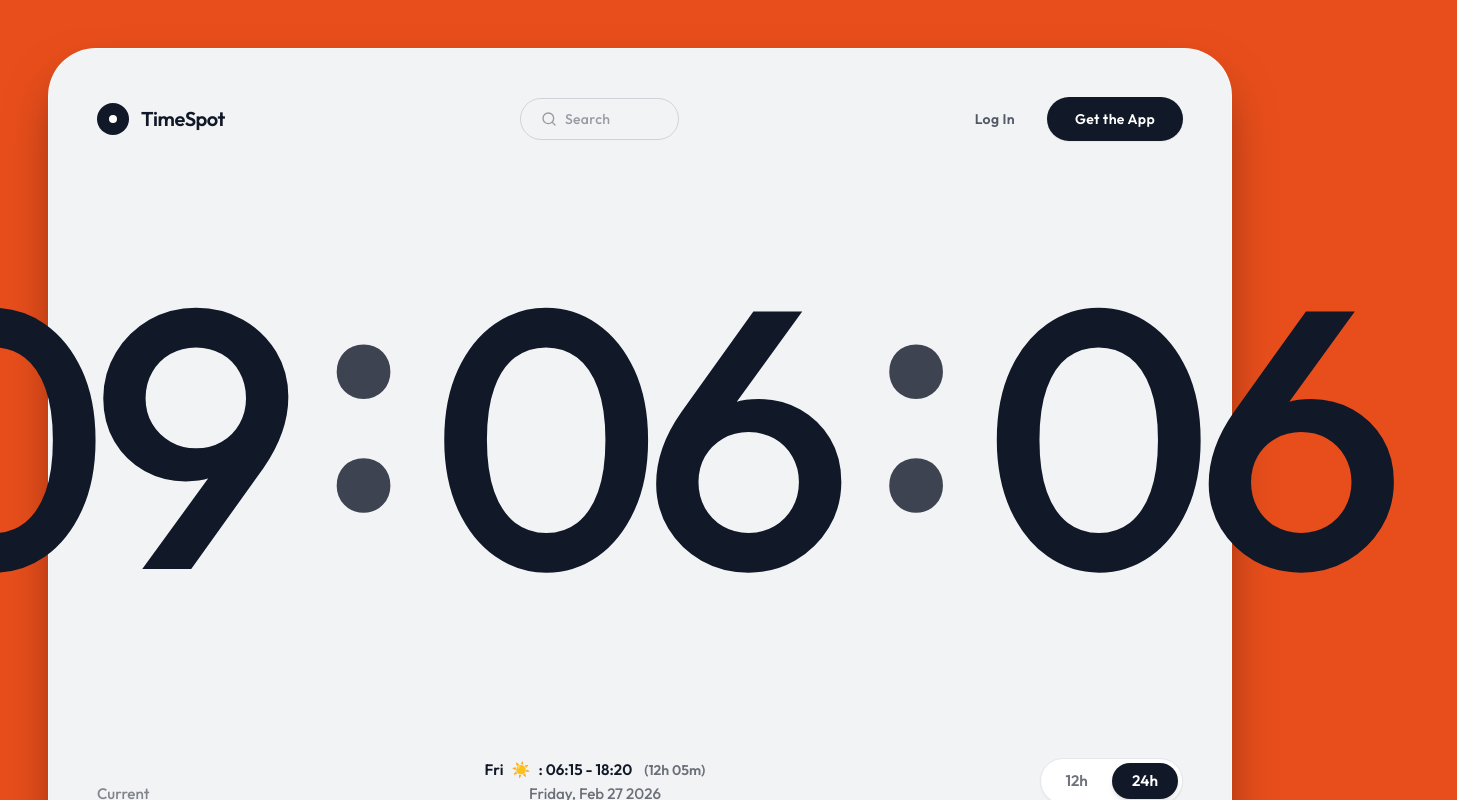
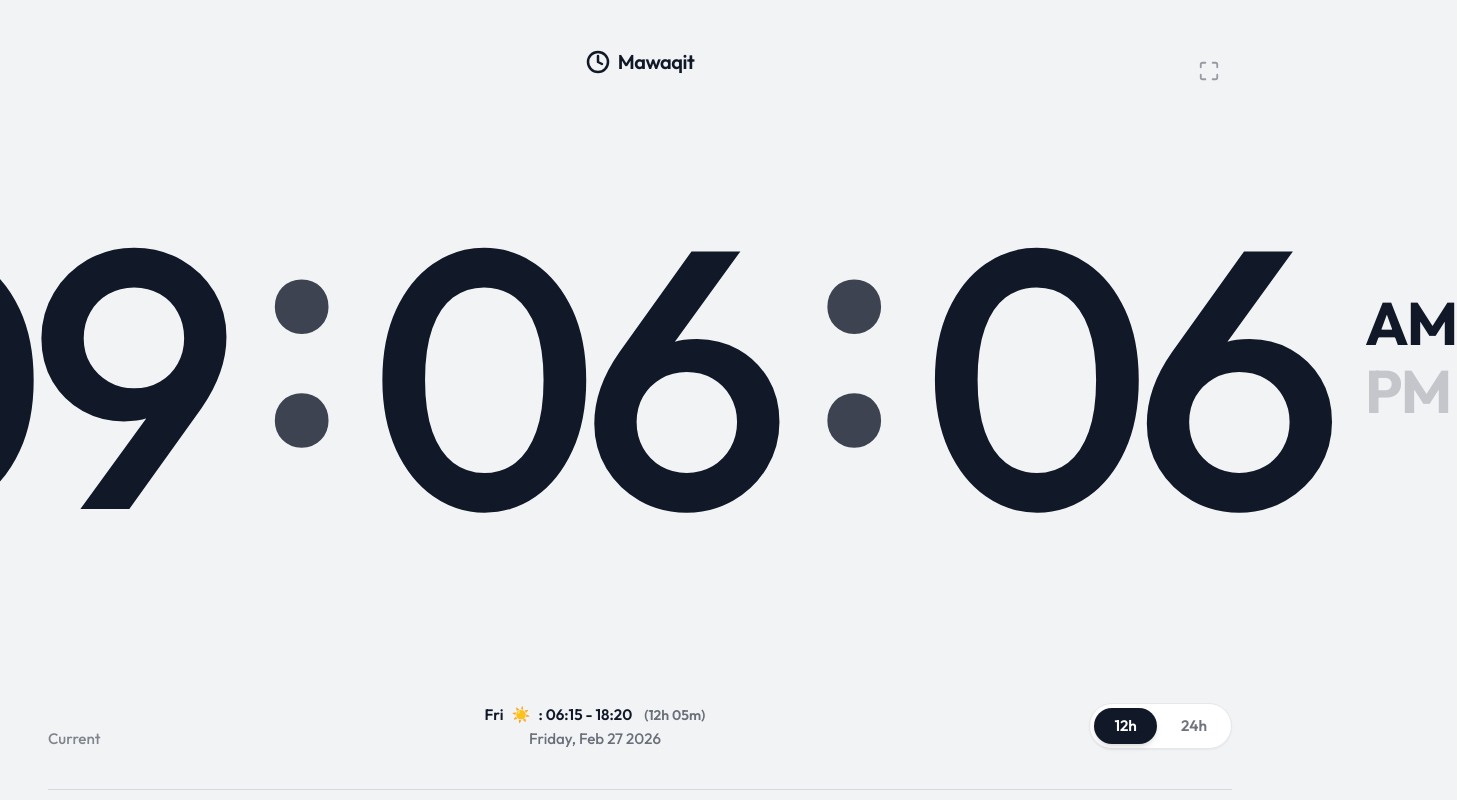
Before and after one commit to labib03/my-digital-clock, a Next.js app: page / in a window 1280 px wide. Both pictures are taken after a click on the element "12h". Shown: the top 800 px of the page, 1457 px wide, since content can reach past the window. Built offline with nearby package versions, Linux system fonts and the light colour scheme.

Commit message:
feat: redesign to full gray dashboard, rename to Mawaqit, add 12H/24H toggle with AM/PM, and standby mode with Esc shortcut

```diff
--- a/app/globals.css
+++ b/app/globals.css
@@ -5,7 +5,7 @@
 @tailwind utilities;
 
 :root {
-  --background: #e84e1b; /* Vibrant Orange matching the reference */
+  --background: #f2f3f5; /* Dashboard Gray */
   --foreground: #111827; /* Dark Gray text */
 }
 
--- a/app/layout.tsx
+++ b/app/layout.tsx
@@ -2,8 +2,8 @@ import type { Metadata } from "next";
 import "@/app/globals.css";
 
 export const metadata: Metadata = {
-    title: "TimeSpot | Global Clock",
-    description: "A clean dashboard clock experience.",
+    title: "Mawaqit",
+    description: "A clean clock.",
 };
 
 export default function RootLayout({
@@ -13,7 +13,7 @@ export default function RootLayout({
 }>) {
     return (
         <html lang="en" suppressHydrationWarning>
-            <body className="antialiased min-h-screen flex items-center justify-center p-4 lg:p-12">
+            <body className="antialiased min-h-screen flex flex-col">
                 {children}
             </body>
         </html>
--- a/components/Clock.tsx
+++ b/components/Clock.tsx
@@ -5,12 +5,25 @@ import { motion } from "framer-motion";
 
 export const Clock = () => {
     const [time, setTime] = useState<Date | null>(null);
+    const [is24Hour, setIs24Hour] = useState<boolean>(true);
+    const [isStandbyMode, setIsStandbyMode] = useState<boolean>(false);
+
+    useEffect(() => {
+        const handleKeyDown = (e: KeyboardEvent) => {
+            if (e.key === "Escape") {
+                setIsStandbyMode(false);
+            }
+        };
+        window.addEventListener("keydown", handleKeyDown);
+        return () => window.removeEventListener("keydown", handleKeyDown);
+    }, []);
 
     useEffect(() => {
         setTime(new Date());
         const interval = setInterval(() => {
             setTime(new Date());
         }, 1000);
+
         return () => clearInterval(interval);
     }, []);
 
@@ -18,7 +31,12 @@ export const Clock = () => {
 
     const formatComponent = (val: number) => val.toString().padStart(2, "0");
 
-    const hours = formatComponent(time.getHours());
+    let rawHours = time.getHours();
+    const ampm = rawHours >= 12 ? 'PM' : 'AM';
+    if (!is24Hour) {
+        rawHours = rawHours % 12 || 12;
+    }
+    const hours = formatComponent(rawHours);
     const minutes = formatComponent(time.getMinutes());
     const seconds = formatComponent(time.getSeconds());
 
@@ -34,31 +52,42 @@ export const Clock = () => {
     const fullDateStr = `${dayName}, ${monthName} ${dateNum} ${year}`;
     const dayOfWeek = dayName.substring(0, 3);
 
+
+
     return (
-        <div className="w-full max-w-[1400px] relative mx-auto my-auto text-[#111827]">
-            <div className="bg-[#F2F3F5] rounded-[2rem] lg:rounded-[3rem] w-full flex flex-col justify-between p-6 sm:p-8 lg:p-12 shadow-[0_25px_50px_-12px_rgba(0,0,0,0.5)] relative border border-white/60">
+        <div className="w-full max-w-[1400px] min-h-screen relative mx-auto my-auto text-[#111827] flex flex-col">
+            <div className="w-full flex-1 flex flex-col justify-between p-6 sm:p-8 lg:p-12 relative">
 
-                {/* Top Header Mockup */}
-                <div className="flex justify-between items-center text-sm font-medium tracking-wide">
-                    <div className="flex items-center gap-3">
-                        <div className="w-6 h-6 lg:w-8 lg:h-8 bg-[#111827] rounded-full flex items-center justify-center">
-                            <div className="w-1.5 h-1.5 lg:w-2 lg:h-2 bg-white rounded-full"></div>
-                        </div>
-                        <span className="font-semibold text-lg lg:text-xl tracking-tight">TimeSpot</span>
+                {/* Standby Toggle Button (Absolute) */}
+                <div
+                    onClick={() => setIsStandbyMode(!isStandbyMode)}
+                    className={`absolute top-6 right-6 lg:top-12 lg:right-12 cursor-pointer p-3 rounded-full transition-all duration-300 z-20 ${isStandbyMode ? 'opacity-0 hover:opacity-100 text-gray-500 bg-black/10' : 'opacity-40 hover:opacity-100 hover:bg-black/5 text-[#111827]'}`}
+                    title="Toggle Standby Mode"
+                >
+                    {!isStandbyMode ? (
+                        <svg xmlns="http://www.w3.org/2000/svg" width="22" height="22" viewBox="0 0 24 24" fill="none" stroke="currentColor" strokeWidth="2" strokeLinecap="round" strokeLinejoin="round"><path d="M8 3H5a2 2 0 0 0-2 2v3m18 0V5a2 2 0 0 0-2-2h-3m0 18h3a2 2 0 0 0 2-2v-3M3 16v3a2 2 0 0 0 2 2h3"></path></svg>
+                    ) : (
+                        <svg xmlns="http://www.w3.org/2000/svg" width="22" height="22" viewBox="0 0 24 24" fill="none" stroke="currentColor" strokeWidth="2" strokeLinecap="round" strokeLinejoin="round"><path d="M8 3v3a2 2 0 0 1-2 2H3m18 0h-3a2 2 0 0 1-2-2V3m0 18v-3a2 2 0 0 1 2-2h3M3 16h3a2 2 0 0 1 2 2v3"></path></svg>
+                    )}
                 </div>
 
-                    <div className="hidden md:flex gap-2 items-center opacity-40 px-5 py-2.5 rounded-full border border-gray-400 cursor-text hover:bg-black/5 transition">
-                        <svg xmlns="http://www.w3.org/2000/svg" width="16" height="16" viewBox="0 0 24 24" fill="none" stroke="currentColor" strokeWidth="2" strokeLinecap="round" strokeLinejoin="round"><circle cx="11" cy="11" r="8"></circle><line x1="21" y1="21" x2="16.65" y2="16.65"></line></svg>
-                        <span className="mr-12">Search</span>
+                {/* Top Header */}
+                {!isStandbyMode && (
+                    <div className="flex justify-between items-center text-sm font-medium tracking-wide transition-opacity duration-300">
+                        {/* Invisible div to balance the center alignment */}
+                        <div className="w-10"></div>
+
+                        <div className="flex items-center gap-2">
+                            <svg xmlns="http://www.w3.org/2000/svg" width="24" height="24" viewBox="0 0 24 24" fill="none" stroke="currentColor" strokeWidth="2.5" strokeLinecap="round" strokeLinejoin="round" className="text-[#111827]">
+                                <circle cx="12" cy="12" r="10" />
+                                <polyline points="12 6 12 12 16 14" />
+                            </svg>
+                            <span className="font-semibold text-lg lg:text-xl tracking-tight">Mawaqit</span>
                         </div>
 
-                    <div className="flex items-center gap-8">
-                        <span className="cursor-pointer hidden sm:block opacity-70 hover:opacity-100 transition font-semibold">Log In</span>
-                        <div className="bg-[#111827] text-white px-5 lg:px-7 py-2.5 lg:py-3 rounded-full cursor-pointer hover:bg-black transition shadow-sm font-semibold">
-                            Get the App
+                        <div className="w-10"></div>
                     </div>
-                    </div>
-                </div>
+                )}
 
                 {/* Main Time Display */}
                 <div className="flex-1 flex flex-col justify-center items-center mt-12 mb-8">
@@ -86,9 +115,20 @@ export const Clock = () => {
                         >
                             {seconds}
                         </motion.div>
+
+                        {/* AM/PM Indicator for 12H Mode */}
+                        {!is24Hour && (
+                            <div className="flex flex-col justify-end pb-[2%] ml-4 lg:ml-8 gap-2">
+                                <span className={`text-2xl sm:text-3xl md:text-5xl lg:text-6xl font-black tracking-tight leading-none ${ampm === 'AM' ? 'opacity-100' : 'opacity-20'}`}>AM</span>
+                                <span className={`text-2xl sm:text-3xl md:text-5xl lg:text-6xl font-black tracking-tight leading-none ${ampm === 'PM' ? 'opacity-100' : 'opacity-20'}`}>PM</span>
+                            </div>
+                        )}
                     </div>
                 </div>
 
+                {/* Bottom Sections - Hidden in Standby Mode */}
+                {!isStandbyMode && (
+                    <div className="transition-all duration-300 ease-in-out">
                         {/* Bottom Details Section within the main viewport frame */}
                         <div className="flex flex-col sm:flex-row justify-between items-center sm:items-end pt-8 mt-4 text-sm lg:text-[0.95rem]">
                             <div className="opacity-50 font-medium mb-4 sm:mb-0">
@@ -103,8 +143,18 @@ export const Clock = () => {
                             </div>
 
                             <div className="flex bg-white shadow-sm border border-gray-200 rounded-full p-1 gap-1">
-                        <div className="px-5 py-2 rounded-full hover:bg-gray-100 transition cursor-pointer font-semibold opacity-60">12h</div>
-                        <div className="px-5 py-2 rounded-full bg-[#111827] text-white shadow-md transition cursor-pointer font-semibold">24h</div>
+                                <div
+                                    onClick={() => setIs24Hour(false)}
+                                    className={`px-5 py-2 rounded-full transition cursor-pointer font-semibold ${!is24Hour ? 'bg-[#111827] text-white shadow-md' : 'hover:bg-gray-100 opacity-60'}`}
+                                >
+                                    12h
+                                </div>
+                                <div
+                                    onClick={() => setIs24Hour(true)}
+                                    className={`px-5 py-2 rounded-full transition cursor-pointer font-semibold ${is24Hour ? 'bg-[#111827] text-white shadow-md' : 'hover:bg-gray-100 opacity-60'}`}
+                                >
+                                    24h
+                                </div>
                             </div>
                         </div>
 
@@ -151,6 +201,8 @@ export const Clock = () => {
                             ))}
                         </div>
                     </div>
+                )}
+            </div>
         </div>
     );
 };
```
Lines whose indentation alone changed are shown as unchanged.
